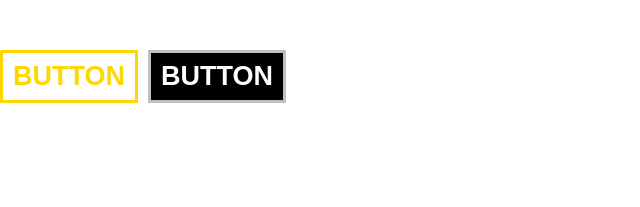
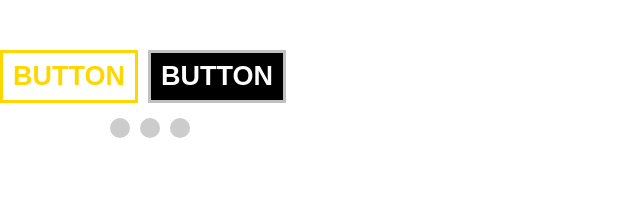
Before and after one commit to taewok/React-Pracrice, a React (Create React App) app in the folder css_practice/: page / in a window 1280 px wide. Shown: the top 207 px of the page, without its empty margins (0-640 px from the left). Built offline with nearby package versions, Linux system fonts and the light colour scheme.

Commit message:
input과 label태그를 이용하여 탭메뉴 슬라이더 만들기

```diff
--- a/css_practice/src/App.js
+++ b/css_practice/src/App.js
@@ -1,9 +1,11 @@
 import Button from "./Component/Button";
+import Slider from "./Component/Slider";
 
 function App() {
   return (
     <div>
       <Button></Button>
+      <Slider/>
     </div>
   );
 }
--- /dev/null
+++ b/css_practice/src/Component/Slider.js
@@ -0,0 +1,22 @@
+import React from "react";
+import "../SCSS/Slider.scss";
+
+const Slider = () => {
+  return (
+    <div>
+      <input type="radio" id="slide1" name="btn"></input>
+      <input type="radio" id="slide2" name="btn"></input>
+      <input type="radio" id="slide3" name="btn"></input>
+        <div className="conbox con1">1</div>
+        <div className="conbox con2">2</div>
+        <div className="conbox con3">3</div>
+      <div className="label_box">
+        <label htmlFor="slide1"></label>
+        <label htmlFor="slide2"></label>
+        <label htmlFor="slide3"></label>
+      </div>
+    </div>
+  );
+};
+
+export default Slider;
--- /dev/null
+++ b/css_practice/src/SCSS/Slider.scss
@@ -0,0 +1,51 @@
+input{
+    &[type='radio']{
+        display: none;
+    }
+    &[id="slide1"]:checked ~ .con1{
+        display: block;
+    }
+    &[id="slide2"]:checked ~ .con2{
+        display: block;
+    }
+    &[id="slide3"]:checked ~ .con3{
+        display: block;
+    }
+    &[id="slide1"]:checked ~ .label_box>label[for="slide1"]{
+        background-color: red;
+    }
+    &[id="slide2"]:checked ~ .label_box>label[for="slide2"]{
+        background-color: red;
+    }
+    &[id="slide3"]:checked ~ .label_box>label[for="slide3"]{
+        background-color: red;
+    }
+}
+
+div{
+    &.conbox{
+        width: 300px;
+        height: 300px;
+        background-color: #aaa;
+        display: none;
+        font-size: 40px;
+        text-align: center;
+        line-height: 300px;
+    }
+    &.label_box{
+        padding: 10px;
+        text-align: center;
+        width: 280px;
+    }
+}
+
+label{
+    &[for*='slide']{
+        display: inline-block;
+        padding: 10px;
+        background-color: #ccc;
+        cursor: pointer;
+        margin: 5px;
+        border-radius: 100%;
+    }
+}
```
